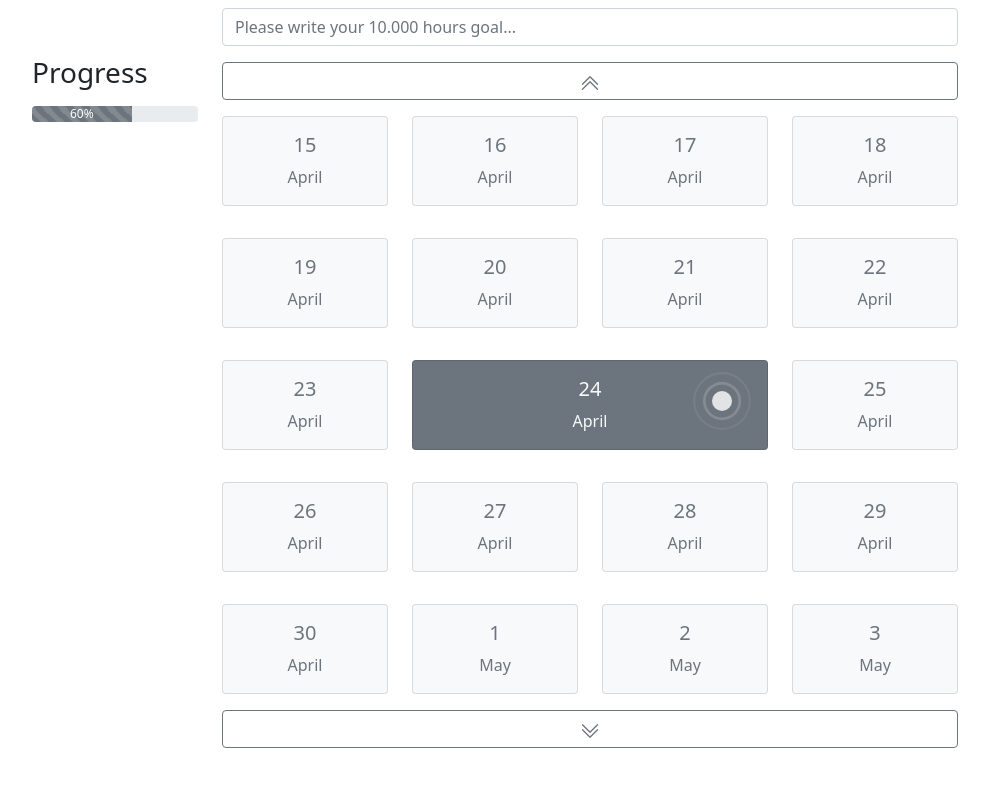
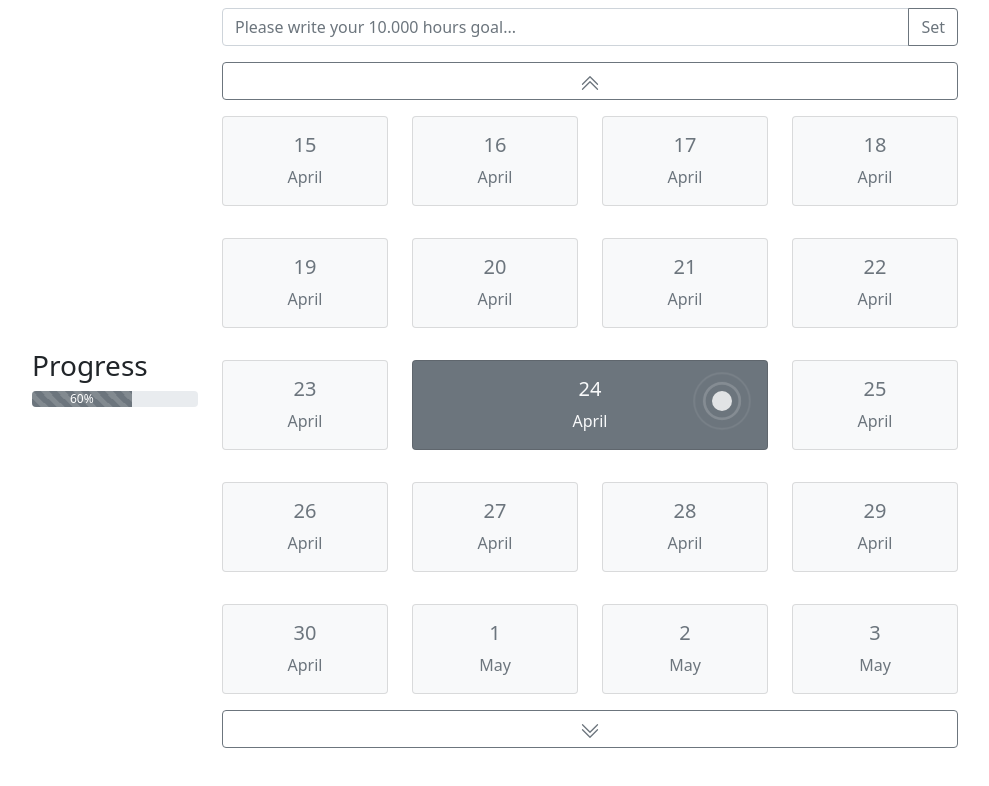
Before and after one commit to ktmrlky/ten-thousand, a React (Create React App) app: page / in a window 1280 px wide. Shown: the top 786 px of the page, without its empty margins (50-1039 px from the left). Built offline with nearby package versions, Linux system fonts and the light colour scheme.

Commit message:
Context Goal is added

```diff
--- a/src/App.js
+++ b/src/App.js
@@ -1,8 +1,13 @@
 import "./App.css";
+import { GoalProvider } from "./contexts/GoalContext";
 import Home from "./pages/Home";
 
 function App() {
-  return <Home />;
+  return (
+    <GoalProvider>
+      <Home />
+    </GoalProvider>
+  );
 }
 
 export default App;
--- a/src/components/CardComponentForTen.js
+++ b/src/components/CardComponentForTen.js
@@ -1,24 +1,10 @@
 import React from "react";
 import { Card } from "react-bootstrap";
+import { monthNames } from "../constants/MonthNames";
 
 const CardComponentForTen = ({ day, modalControl }) => {
   const now = new Date();
   const date = new Date(day);
-
-  const monthNames = [
-    "January",
-    "February",
-    "March",
-    "April",
-    "May",
-    "June",
-    "July",
-    "August",
-    "September",
-    "October",
-    "November",
-    "December",
-  ];
 
   const controlPoint =
     date.getDate() === now.getDate() &&
@@ -26,7 +12,7 @@ const CardComponentForTen = ({ day, modalControl }) => {
     date.getFullYear() === now.getFullYear();
 
   return (
-    <div onClick={modalControl} style={{ cursor: "pointer" }}>
+    <div onClick={() => modalControl(date)} style={{ cursor: "pointer" }}>
       <Card
         bg={controlPoint ? "secondary" : "light"}
         text={controlPoint ? "light" : "secondary"}
--- a/src/components/FormComponent.js
+++ b/src/components/FormComponent.js
@@ -1,49 +1,37 @@
-import React, { useEffect, useRef, useState } from "react";
-import { Form } from "react-bootstrap";
+import React from "react";
+import { Button, Form, InputGroup } from "react-bootstrap";
+import {
+  useGoalComponent,
+  useGoalUpdateComponent,
+} from "../contexts/GoalContext";
 
 const FormComponent = () => {
-  const last = useRef(false);
-  const [aim, setAim] = useState({
-    aim: "",
-    submitted: last.current,
-  });
-
-  useEffect(() => {
-    const input = JSON.parse(localStorage.getItem("aim"));
-    if (input) {
-      setAim(input);
-    }
-  }, []);
-
-  useEffect(() => {
-    if (aim.submitted) {
-      localStorage.setItem("aim", JSON.stringify(aim));
-    }
-    // eslint-disable-next-line
-  }, [aim.submitted]);
-
-  const handleAim = (e) => {
-    e.preventDefault();
-    setAim({ ...aim, aim: e.target.value });
-  };
-
-  function handleSubmit(e) {
-    e.preventDefault();
-    setAim({ ...aim, submitted: true });
-  }
+  const aim = useGoalComponent();
+  const handleGoal = useGoalUpdateComponent()[0];
+  const handleSubmit = useGoalUpdateComponent()[1];
 
   return (
     <Form onSubmit={handleSubmit}>
-      <Form.Group className="mb-3" controlId="exampleForm.ControlInput1">
+      <InputGroup className="mb-3">
         <Form.Control
           type="text"
           placeholder="Please write your 10.000 hours goal..."
           size="md"
-          onChange={(e) => handleAim(e)}
-          value={aim.aim}
+          onChange={(e) => handleGoal(e)}
+          value={aim.goal}
           disabled={aim.submitted === false ? false : true}
+          aria-describedby="basic-addon2"
+          required
         />
-      </Form.Group>
+        <Button
+          variant="outline-secondary"
+          id="button-addon2"
+          disabled={aim.submitted === false ? false : true}
+          type="submit"
+        >
+          Set
+        </Button>
+      </InputGroup>
     </Form>
   );
 };
--- a/src/components/ModalComponent.js
+++ b/src/components/ModalComponent.js
@@ -11,11 +11,11 @@ const ModalComponent = (props) => {
     >
       <Modal.Header closeButton>
         <Modal.Title id="contained-modal-title-vcenter">
-          Modal heading
+          {props.day}
         </Modal.Title>
       </Modal.Header>
       <Modal.Body>
-        <h4>Centered Modal</h4>
+        <h4>Daily Activities</h4>
         <p>
           Cras mattis consectetur purus sit amet fermentum. Cras justo odio,
           dapibus ac facilisis in, egestas eget quam. Morbi leo risus, porta ac
@@ -23,7 +23,9 @@ const ModalComponent = (props) => {
         </p>
       </Modal.Body>
       <Modal.Footer>
-        <Button onClick={props.onHide}>Close</Button>
+        <Button variant="outline-secondary" onClick={props.onHide}>
+          Close
+        </Button>
       </Modal.Footer>
     </Modal>
   );
--- /dev/null
+++ b/src/constants/MonthNames.js
@@ -0,0 +1,14 @@
+export const monthNames = [
+  "January",
+  "February",
+  "March",
+  "April",
+  "May",
+  "June",
+  "July",
+  "August",
+  "September",
+  "October",
+  "November",
+  "December",
+];
--- /dev/null
+++ b/src/contexts/GoalContext.js
@@ -0,0 +1,52 @@
+import React, { useContext, useEffect, useRef, useState } from "react";
+
+const GoalContext = React.createContext();
+const GoalUpdateContext = React.createContext();
+
+export function useGoalComponent() {
+  return useContext(GoalContext);
+}
+
+export function useGoalUpdateComponent() {
+  return useContext(GoalUpdateContext);
+}
+
+export function GoalProvider(props) {
+  const last = useRef(false);
+  const [goal, setGoal] = useState({
+    goal: "",
+    submitted: last.current,
+  });
+
+  useEffect(() => {
+    const input = JSON.parse(localStorage.getItem("goal"));
+    if (input) {
+      setGoal(input);
+    }
+  }, []);
+
+  useEffect(() => {
+    if (goal.submitted) {
+      localStorage.setItem("goal", JSON.stringify(goal));
+    }
+    // eslint-disable-next-line
+  }, [goal.submitted]);
+
+  const handleGoal = (e) => {
+    e.preventDefault();
+    setGoal({ ...goal, goal: e.target.value });
+  };
+
+  function handleSubmit(e) {
+    e.preventDefault();
+    setGoal({ ...goal, submitted: true });
+  }
+
+  return (
+    <GoalContext.Provider value={goal}>
+      <GoalUpdateContext.Provider value={[handleGoal, handleSubmit]}>
+        {props.children}
+      </GoalUpdateContext.Provider>
+    </GoalContext.Provider>
+  );
+}
--- a/src/pages/Home.js
+++ b/src/pages/Home.js
@@ -5,9 +5,11 @@ import DownDouble from "../assets/DownDouble";
 import UpDouble from "../assets/UpDouble";
 import CardComponentForTen from "../components/CardComponentForTen";
 import ModalComponent from "../components/ModalComponent";
+import { monthNames } from "../constants/MonthNames";
 
 const Home = () => {
   const [modalShow, setModalShow] = useState(false);
+  const [modalDayInformation, setModalDayInformation] = useState("");
 
   const now = 60;
   const progressInstance = (
@@ -21,17 +23,26 @@ const Home = () => {
     return current;
   };
 
-  const handleModalClick = () => {
+  const handleModalClick = (day) => {
+    const formattedDay =
+      day.getDate() +
+      " " +
+      monthNames[day.getMonth()] +
+      " " +
+      day.getFullYear();
+
+    setModalDayInformation(formattedDay);
+
     setModalShow((modalShow) => !modalShow);
   };
 
   return (
     <Container>
       <Row className="justify-content-md-center mt-2 mb-1">
-        <Col md={2}>
-          <div className="sticky-xl-top sticky-lg-top sticky-md-top sticky-sm-top mt-5 left-bar-progress">
+        <Col md={2} className="d-flex align-items-center">
+          <div className="sticky-xl-top sticky-lg-top sticky-md-top sticky-sm-top flex-fill my-4">
             <h3>Progress</h3>
-            <div className="mt-3">{progressInstance}</div>
+            <span className="mt-3">{progressInstance}</span>
           </div>
         </Col>
         <Col>
@@ -73,6 +84,7 @@ const Home = () => {
             <ModalComponent
               show={modalShow}
               onHide={() => setModalShow(false)}
+              day={modalDayInformation}
             />
           </Row>
           <Row>
```
